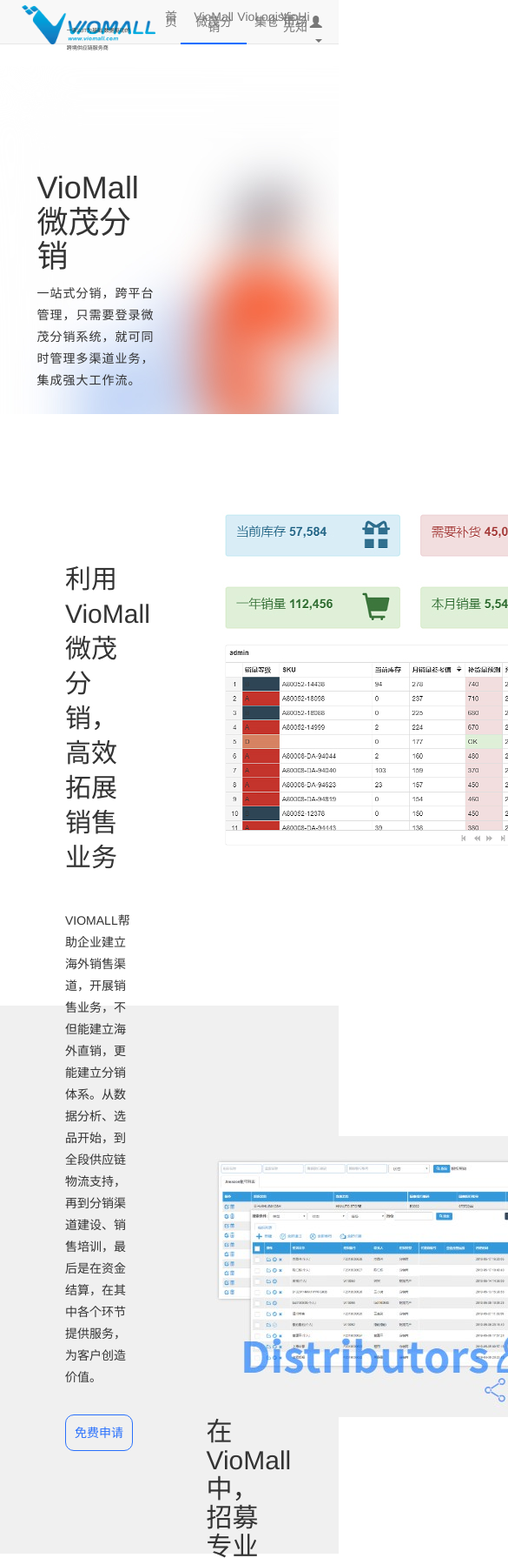
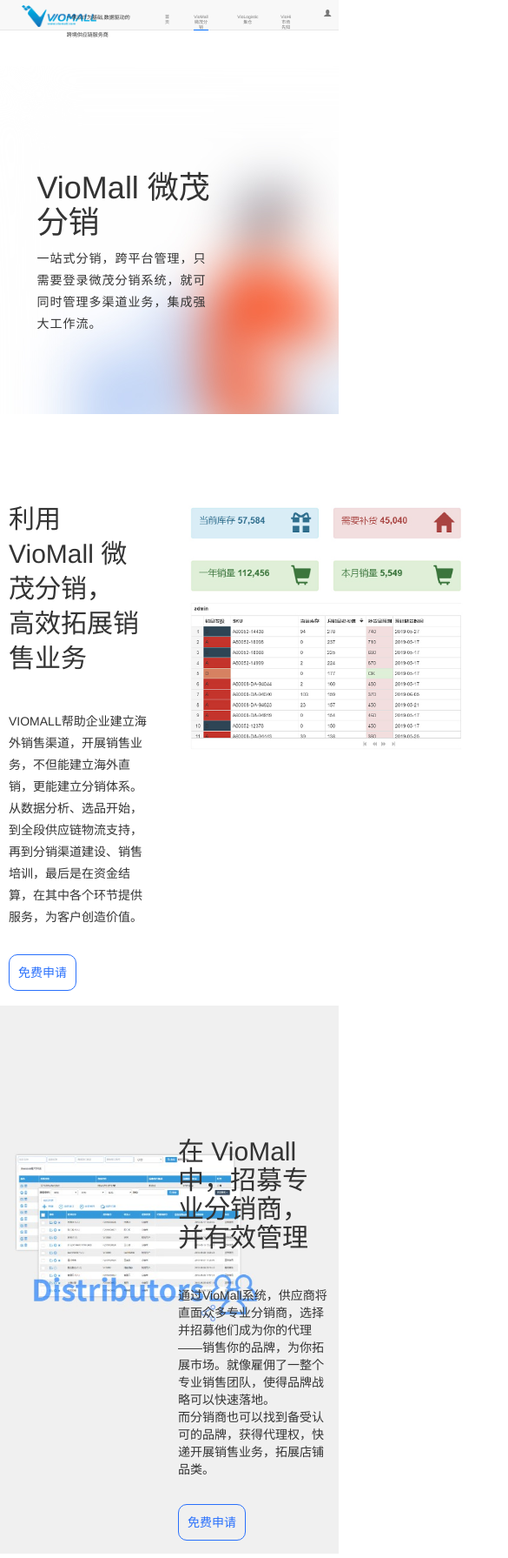
Before and after one commit to 1411482761/viomall_web, a plain HTML site: page viomallREV02/vioMall.html in a window 390 px wide. Shown: the top 1791 px of the page at 87% size, 585 px wide, since content can reach past the window. Drawn offline with Linux system fonts and the light colour scheme.

Commit message:
no message

```diff
--- a/viomallREV02/adapt.css
+++ b/viomallREV02/adapt.css
@@ -54,6 +54,21 @@
     .drop-menu{
         margin-left: -100px;
     }
+    .title-underline{
+        border-bottom: 1px solid #006EFF;
+    }
+    .v-b1-left{
+        margin-top: 30px;
+    }
+    .vm-pic-right{
+        width: 350px;
+    }
+    .vm-pic-left{
+        width: 300px;
+    }
+    .vm-pic3{
+        margin-top: 0px;
+    }
 }
 @media (min-width: 768px) {
     .h-navbar{
@@ -87,4 +102,13 @@
     .footer-block{
         height: 450px;
     }
+    .title-big{
+        border-bottom: 2px solid #006EFF;
+    }
+    .v-b1-left{
+        margin-top: 100px;
+    }
+    .vm-pic3{
+        margin-top: -50px;
+    }
 }
--- a/viomallREV02/vioMall.html
+++ b/viomallREV02/vioMall.html
@@ -11,10 +11,6 @@
     <link rel="stylesheet" href="bootstrap/css/bootstrap.min.css">
     <link rel="stylesheet" href="adapt.css">
     <style>
-        .title {
-            font-size: 1em;
-        }
-
         html {
             overflow-x: hidden;
         }
@@ -26,14 +22,13 @@
     </style>
 </head>
 <body>
-<nav class="navbar  navbar-default navbar-fixed-top" role="navigation"
-     style="width: 100%;margin-bottom: 0px;height: 6%;">
+<nav class="navbar  navbar-default navbar-fixed-top h-navbar" role="navigation">
     <div class="container text-center" style="width: 100%;margin-top: 0px">
         <div class="col-md-1 col-xs-0"></div>
         <div class="col-md-4 col-xs-5 text-left">
-            <div class="col-md-3 col-xs-4"><a href="#" @click="changeTitle(1)"><img src="images/common/logo.png" style="height: 45px;margin-top: 5px;"/></a></div>
+            <div class="col-md-3 col-xs-4"><a href="index.html" ><img src="images/common/logo.png" class="h-title-logo" /></a></div>
             <div class="col-md-1 col-xs-0"></div>
-            <div class="col-md-7 col-xs-8" style="margin-top: 20px">
+            <div class="col-md-7 col-xs-8 title-intro-out" >
                 <div class="col-md-12 col-xs-12"><span  class="title-intro" >
             一家以IT为基础,数据驱动的跨境供应链服务商</span></div>
             </div>
@@ -41,27 +36,24 @@
         <div class="col-md-0"></div>
         <div class="col-md-7 col-xs-7">
             <a href="index.html">
-                <div class="col-md-2 col-xs-2 text-center "><span class="title title-1 navbar-brand text-right"
-                                                                  @click="changeTitle(1)" ><span
-                        style="margin-left: 0px">首页</span></span></div>
+                <div class="col-md-2 col-xs-2 text-center "><div class="title  navbar-brand text-right"><div >首页</div></div></div>
             </a>
             <a href="vioMall.html" class="">
-                <div class="col-md-3 col-xs-3 text-center"><span class="title title-2 navbar-brand" @click="changeTitle(2)" style="border-bottom: 2px solid #006EFF;">VioMall微茂分销</span>
-                </div>
+                <div class="col-md-3 col-xs-3 text-center"><a href="vioMall.html"> <span class="title title-big title-2 navbar-brand" ><div class="title-underline">VioMall微茂分销</div></span>
+                </a>  </div>
             </a>
             <a href="vioLogistic.html">
-                <div class="col-md-3 col-xs-3 text-center"><span class="title title-3 navbar-brand" @click="changeTitle(3)">VioLogistic集仓</span>
+                <div class="col-md-3 col-xs-3 text-center"><span class="title title-3 navbar-brand">VioLogistic集仓</span>
                 </div>
             </a>
             <a href="vioHi.html">
-                <div class="col-md-2 col-xs-2 text-center"><span class="title title-4 navbar-brand"
+                <div class="col-md-2 col-xs-3 text-center"><span class="title title-4 navbar-brand"
                                                                  @click="changeTitle(4)">VioHi市场先知</span></div>
             </a>
             <a href="#" class="dropdown">
-                <div class="col-md-2  col-xs-2 text-right">
-                    <a class="dropdown-toggle navbar-brand  " style="font-size: 14px" data-toggle="dropdown" href="#"><span class= "glyphicon glyphicon-user"></span> <b
-                            class="caret"></b></a>
-                    <ul class="dropdown-menu">
+                <div class="col-md-2  col-xs-1 text-right title-user-b">
+                    <a class="dropdown-toggle navbar-brand  title-user-a " data-toggle="dropdown" href="#"><span class= "glyphicon  glyphicon-user title-user" ></span> </a>
+                    <ul class="dropdown-menu drop-menu" >
 
                         <li><a href="http://dms.viomall.com/userManager/loginPage.do">VIOMALL分销中心 </a></li>
 
@@ -78,10 +70,10 @@
     </div>
 
 </nav>
-<div v-if="current==2">
+<div >
     <div style="height: 400px;background-image: url('images/home/BG-S01.jpg');width: 100%;background-repeat: no-repeat;z-index: 2;margin-top: 76px;">
         <div class="col-md-1 col-xs-1"></div>
-        <div class="col-md-5 col-xs-5" style="margin-top: 100px;">
+        <div class="col-md-5 col-xs-7" style="margin-top: 100px;">
             <div class="col-md-12 col-xs-12 text-left h1">VioMall 微茂分销</div>
             <div class="col-md-12 col-xs-12 text-left " style="line-height: 25px;letter-spacing: 1px">
                 一站式分销，跨平台管理，只需要登录微茂分销系统，就可同时管理多渠道业务，集成强大工作流。
@@ -90,12 +82,12 @@
 
     </div>
     <div class="row" style="margin-top: 50px;height: 630px">
-        <div class="col-md-2 col-xs-2"></div>
-        <div class="col-md-4 col-xs-4 text-left" style="margin-top: 100px">
-            <div class="col-md-9 h2 col-xs-9 " style="line-height: 40px;">
+        <div class="col-md-2 col-xs-0"></div>
+        <div class="col-md-4 col-xs-6 text-left v-b1-left">
+            <div class="col-md-9 h2 col-xs-11 " style="line-height: 40px;">
                 利用 VioMall 微茂分销，<br>高效拓展销售业务
             </div>
-            <div class="col-md-9 col-xs-9" style="margin-top: 30px">
+            <div class="col-md-9 col-xs-11" style="margin-top: 30px">
                 <span style="line-height: 25px">
                     VIOMALL帮助企业建立海外销售渠道，开展销售业务，不但能建立海外直销，更能建立分销体系。从数据分析、选品开始，到全段供应链物流支持，再到分销渠道建设、销售培训，最后是在资金结算，在其中各个环节提供服务，为客户创造价值。
                 </span>
@@ -107,9 +99,9 @@
                 </a>
             </div>
         </div>
-        <div class="col-md-1 col-xs-1"></div>
-        <div class="col-md-3 col-xs-3" style="margin-top: 30px">
-            <img src="images/home/xlb.jpg"/>
+        <div class="col-md-1 col-xs-0"></div>
+        <div class="col-md-3 col-xs-6" style="margin-top: 30px">
+            <img src="images/home/xlb.jpg" class="vm-pic-right"/>
         </div>
         <!--   <div class="col-md-1"></div>
            <div class="col-md-4 text-center" style="margin-top: 50px">
@@ -154,12 +146,12 @@
     </div>
     <div class="row" style="background-color: #f0f0f0; width: 100%;height: 630px">
         <div class="row" style="margin-top: 150px">
-            <div class="col-md-1 col-xs-1"></div>
+            <div class="col-md-1 col-xs-0"></div>
             <div class="col-md-5 col-xs-5 text-center">
-                <img src="images/temp/vm-line3.jpg"/>
+                <img src="images/temp/vm-line3.jpg" class="vm-pic-left"/>
             </div>
             <div class="col-md-1 col-xs-1"></div>
-            <div class="col-md-3 col-xs-3" style="margin-top: -20px">
+            <div class="col-md-3 col-xs-6" style="margin-top: -20px">
                 <div class="text-left h2 col-md-12 col-xs-12">
                     在 VioMall 中，招募专业分销商，并有效管理
                 </div>
@@ -178,8 +170,8 @@
     </div>
     <div class="row" style="height: 630px">
         <div class="row" style="margin-top: 150px;">
-            <div class="col-md-2 col-xs-2"></div>
-            <div class="col-md-3 col-xs-3" style="">
+            <div class="col-md-2 col-xs-0"></div>
+            <div class="col-md-3 col-xs-6" style="">
                 <div class="text-left h2 col-md-12 col-xs-12">
                     随时随地使用 VioMall 微茂，已为你整合各大销售平台工作流
                 </div>
@@ -194,9 +186,9 @@
                     </a>
                 </div>
             </div>
-            <div class="col-md-2 col-xs-2"></div>
-            <div class="col-md-3 col-xs-3" style="margin-top: -50px">
-                <img src="images/temp/vm-line4.jpg"/>
+            <div class="col-md-2 col-xs-0"></div>
+            <div class="col-md-3 col-xs-6 vm-pic3" >
+                <img src="images/temp/vm-line4.jpg" class="vm-pic-right"/>
             </div>
         </div>
     </div>
@@ -281,7 +273,7 @@
     </div>
 </div>
 <div class="row" style="margin-top: 30px">
-    <div style="width: 100%;height: 450px;background-color: #003b8e;position: relative" class="col-md-12 col-xs-12 text-center">
+    <div style="width: 100%;background-color: #003b8e;position: relative" class="col-md-12 col-xs-12 text-center footer-block">
         <div style="margin-top: 50px">
             <div class="col-md-1 col-xs-1"></div>
             <div class="col-md-4 col-xs-4 text-left">
```
Also changed, not shown: viomallREV02/index.html (+1 -2 lines), viomallREV02/vioHi.html (+14 -21 lines), viomallREV02/vioLogistic.html (+13 -19 lines).
